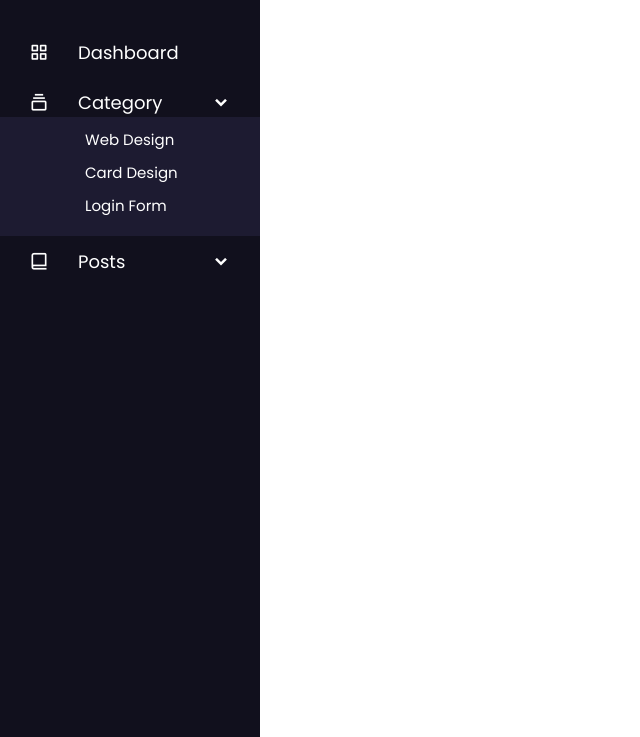
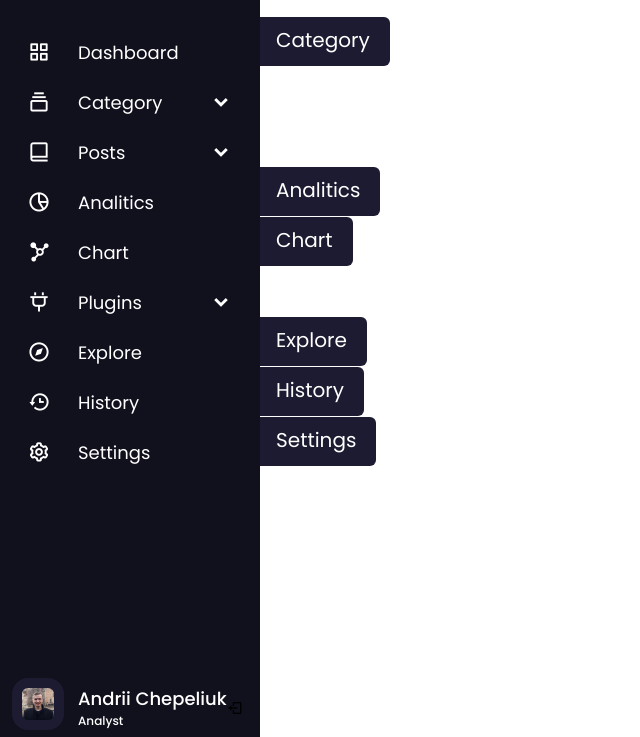
Before and after one commit to AndriiChepeliuk/ResponsiveDropdownSidebarMenu, a plain HTML site: page index.html in a window 1280 px wide. Shown: the part 63-800 px from the top of the page, without its empty margins (0-640 px from the left). Drawn offline with nearby package versions, Linux system fonts and the light colour scheme.

Commit message:
added photo

```diff
--- a/index.html
+++ b/index.html
@@ -10,7 +10,7 @@
 </head>
 
 <body>
-    <div class="sidebar">
+    <div class="sidebar close">
         <div class="logo-details">
             <i class='bx bx-meteor'></i>
             <span class="logo_name">Meteor</span>
@@ -21,6 +21,9 @@
                     <i class='bx bx-grid-alt'></i>
                     <span class="link_name">Dashboard</span>
                 </a>
+                <ul class="sub-menu blank">
+                    <li><a class="link_name" href="#">Category</a></li>
+                </ul>
             </li>
             <li>
                 <div class="iocn-link">
@@ -31,9 +34,10 @@
                     <i class='bx bxs-chevron-down arrow'></i>
                 </div>
                 <ul class="sub-menu">
-                    <li><a href="#">Web Design</a></li>
-                    <li><a href="#">Card Design</a></li>
-                    <li><a href="#">Login Form</a></li>
+                    <li><a class="link_name" href="#">Category</a></li>
+                    <li><a href="#">HTML & CSS</a></li>
+                    <li><a href="#">JavaScript</a></li>
+                    <li><a href="#">PHP & MySQL</a></li>
                 </ul>
             </li>
             <li>
@@ -44,8 +48,84 @@
                     </a>
                     <i class='bx bxs-chevron-down arrow'></i>
                 </div>
+                <ul class="sub-menu">
+                    <li><a class="link_name" href="#">Posts</a></li>
+                    <li><a href="#">Web Design</a></li>
+                    <li><a href="#">Card Design</a></li>
+                    <li><a href="#">Login Form</a></li>
+                </ul>
+            </li>
+            <li>
+                <a href="#">
+                    <i class='bx bx-pie-chart-alt-2'></i>
+                    <span class="link_name">Analitics</span>
+                </a>
+                <ul class="sub-menu blank">
+                    <li><a class="link_name" href="#">Analitics</a></li>
+                </ul>
+            </li>
+            <li>
+                <a href="#">
+                    <i class='bx bxs-network-chart' ></i>
+                    <span class="link_name">Chart</span>
+                </a>
+                <ul class="sub-menu blank">
+                    <li><a class="link_name" href="#">Chart</a></li>
+                </ul>
+            </li>
+            <li>
+                <div class="iocn-link">
+                    <a href="#">
+                        <i class='bx bx-plug'></i>
+                        <span class="link_name">Plugins</span>
+                    </a>
+                    <i class='bx bxs-chevron-down arrow'></i>
+                </div>
+                <ul class="sub-menu">
+                    <li><a class="link_name" href="#">Plugins</a></li>
+                    <li><a href="#">UI Face</a></li>
+                    <li><a href="#">Pigments</a></li>
+                    <li><a href="#">Box Icons</a></li>
+                </ul>
+            </li>
+            <li>
+                <a href="#">
+                    <i class='bx bx-compass'></i>
+                    <span class="link_name">Explore</span>
+                </a>
+                <ul class="sub-menu blank">
+                    <li><a class="link_name" href="#">Explore</a></li>
+                </ul>
+            </li>
+            <li>
+                <a href="#">
+                    <i class='bx bx-history' ></i>
+                    <span class="link_name">History</span>
+                </a>
+                <ul class="sub-menu blank">
+                    <li><a class="link_name" href="#">History</a></li>
+                </ul>
+            </li>
+            <li>
+                <a href="#">
+                    <i class='bx bx-cog'></i>
+                    <span class="link_name">Settings</span>
+                </a>
+                <ul class="sub-menu blank">
+                    <li><a class="link_name" href="#">Settings</a></li>
+                </ul>
             </li>
         </ul>
+        <div class="profile-details">
+            <div class="profile-content">
+                <img src="img/profile.jpg" alt="profile">
+            </div>
+            <div class="name-job">
+                <div class="profile_name">Andrii Chepeliuk</div>
+                <div class="job">Analyst</div>
+            </div>
+            <i class='bx bx-log-out'></i>
+        </div>
     </div>
 </body>
 
--- a/style.css
+++ b/style.css
@@ -64,7 +64,7 @@
     text-align: center;
     line-height: 50px;
     color: #fff;
-    font-size: 20px;
+    font-size: 23px;
 }
 
 .sidebar .nav-links li a {
@@ -83,10 +83,86 @@
     padding: 6px 6px 14px 80px;
     margin-top: -10px;
     background: #1d1b31;
+    /* display: none; */
 }
 
 .sidebar .nav-links li .sub-menu a {
     color: #fff;
     font-size: 15px;
-    padding: 5px;
+    padding: 5px 0;
+    white-space: nowrap;
+    opacity: 0.6;
+    transition: all 0.3s ease;
 }
+
+.sidebar .nav-links li .sub-menu a:hover {
+    opacity: 1;
+}
+
+.sidebar.close .nav-links li .sub-menu {
+    position: absolute;
+    left: 100%;
+    top: -10px;
+    margin-top: 0;
+    padding: 10px 20px;
+    border-radius: 0 6px 6px 0;
+    transition: all 0.4s ease;
+    opacity: 0;
+    pointer-events: none;
+}
+
+.sidebar.close .nav-links li:hover .sub-menu {
+    top: 0;
+    opacity: 1;
+    pointer-events: auto;
+}
+
+.sidebar.close .nav-links li .sub-menu .link_name {
+    display: none;
+}
+
+.sidebar.close .nav-links li .sub-menu .link_name {
+    font-size: 20px;
+    opacity: 1;
+    display: block;
+}
+
+.sidebar .nav-links li .sub-menu.blank {
+    opacity: 1;
+    pointer-events: auto;
+    padding: 3px 20px 6px 16px;
+}
+
+.sidebar .nav-links li:hover .sub-menu.blank {
+    top: 50%;
+    transform: translateY(-50%);
+}
+
+.sidebar .profile-details {
+    position: fixed;
+    bottom: 0;
+    display: flex;
+    align-items: center;
+    justify-content: space-between;
+}
+
+.sidebar .profile-details img {
+    height: 52px;
+    width: 52px;
+    object-fit: cover;
+    border-radius: 16px;
+    margin: 0 14px 0 12px;
+    background: #1d1b31;
+    padding: 10px;
+}
+
+.sidebar .profile-details .profile_name,
+.sidebar .profile-details .job {
+    color: #fff;
+    font-size: 18px;
+    font-weight: 500;
+}
+
+.sidebar .profile-details .job {
+    font-size: 12px;
+}
```
Also changed, not shown: img/profile.jpg (added).
